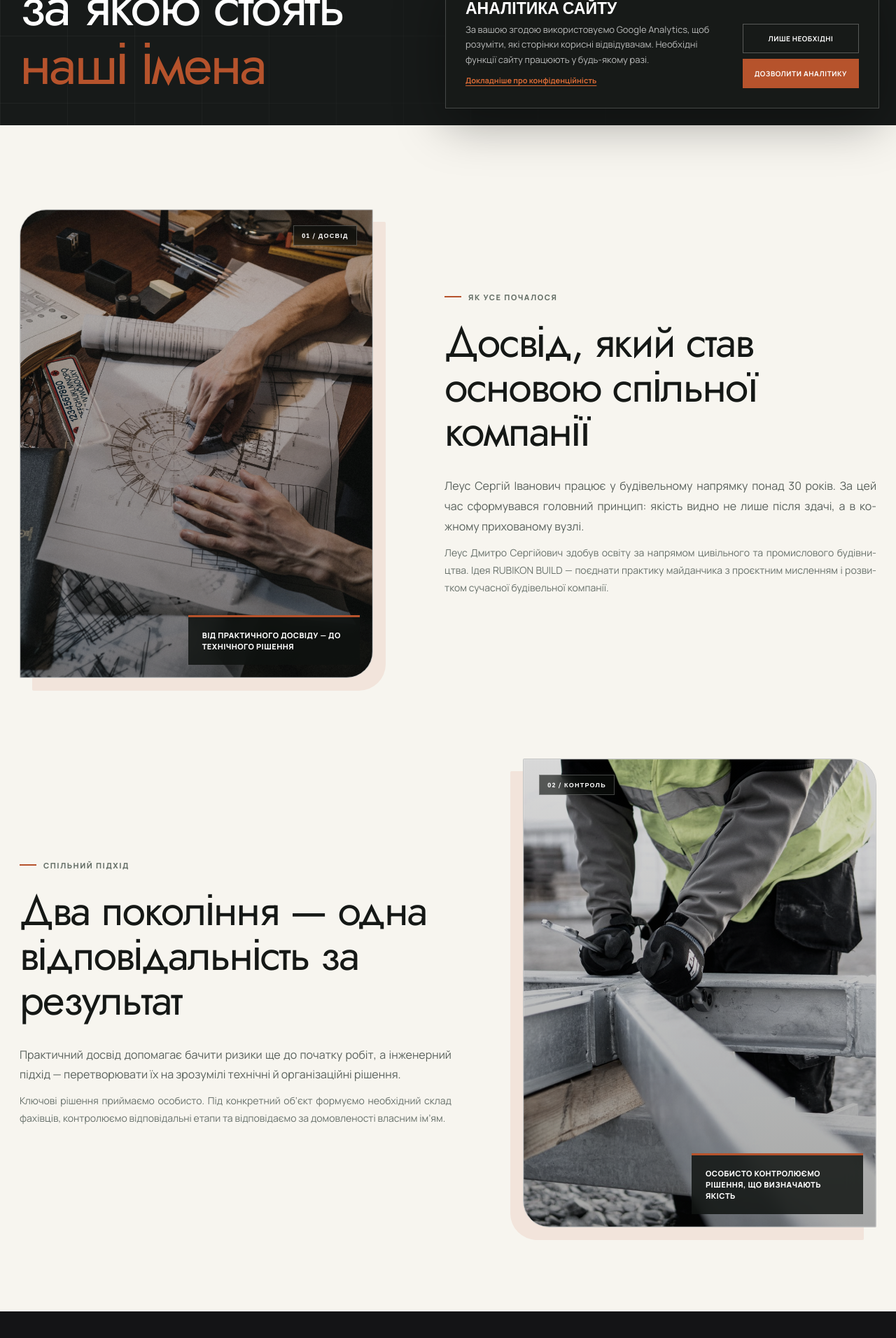
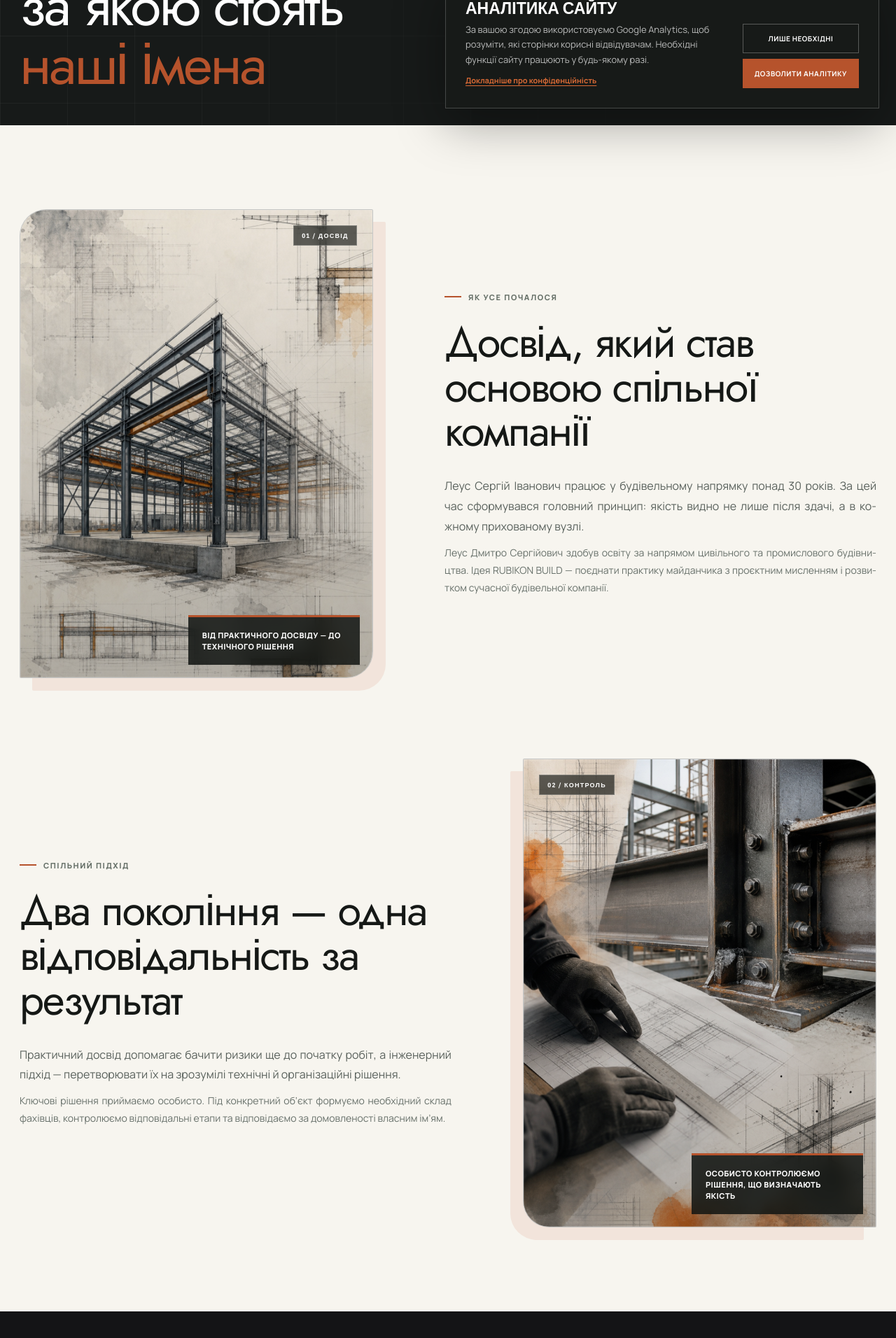
Before and after one commit to leusd100/rubikon-build, a Next.js app: page /pro-nas in a window 1280 px wide. Shown: the part 621-2533 px from the top of the page at 70% size. Built offline with nearby package versions, Linux system fonts and the light colour scheme.

Commit message:
Refresh About page imagery

```diff
--- a/app/globals.css
+++ b/app/globals.css
@@ -252,8 +252,8 @@ section[id] { scroll-margin-top: 98px; }
 .about-story-checker { gap: clamp(92px, 9vw, 138px); }
 .about-story-copy h2 { max-width: 720px; font-size: clamp(48px, 4.8vw, 70px); }
 .about-story-copy .promise-lead { margin-bottom: 28px; }
-.about-planning-visual img { object-position: center 55%; filter: saturate(.64) contrast(1.04) brightness(.94); }
-.about-control-visual img { object-position: 48% center; filter: saturate(.48) contrast(1.07) brightness(.88); }
+.about-planning-visual img { object-position: center; filter: saturate(.9) contrast(1.02); }
+.about-control-visual img { object-position: center; filter: saturate(.9) contrast(1.02); }
 
 .team { background: var(--warm); }
 .team-heading { margin-bottom: 60px; }
--- a/app/pro-nas/page.tsx
+++ b/app/pro-nas/page.tsx
@@ -12,9 +12,9 @@ export const metadata: Metadata = {
     title: 'Про RUBIKON BUILD — досвід двох поколінь',
     description: 'Родинна відповідальність, 30+ років практики та сучасний інженерний підхід.',
     url: '/pro-nas',
-    images: [{ url: `${liveUrl}/media/engineering-planning.jpg`, alt: 'RUBIKON BUILD — інженерна підготовка будівельного проєкту' }],
+    images: [{ url: `${liveUrl}/media/about-industrial-concept.jpg`, alt: 'RUBIKON BUILD — від інженерної концепції до промислової споруди' }],
   },
-  twitter: { card: 'summary_large_image', images: [`${liveUrl}/media/engineering-planning.jpg`] },
+  twitter: { card: 'summary_large_image', images: [`${liveUrl}/media/about-industrial-concept.jpg`] },
 };
 
 export default function AboutPage() {
@@ -43,8 +43,8 @@ export default function AboutPage() {
           <article className="story-row">
             <div className="promise-visual about-planning-visual">
               <Image
-                src="/media/engineering-planning.jpg"
-                alt="Опрацювання технічних креслень перед початком будівництва"
+                src="/media/about-industrial-concept.jpg"
+                alt="Архітектурна концепція промислової споруди з кресленнями металевого каркаса"
                 fill
                 sizes="(max-width: 1050px) 100vw, 46vw"
               />
@@ -68,8 +68,8 @@ export default function AboutPage() {
             </div>
             <div className="promise-visual about-control-visual">
               <Image
-                src="/media/site-quality-control.jpg"
-                alt="Перевірка геометрії металевої конструкції на будівельному майданчику"
+                src="/media/about-quality-control.jpg"
+                alt="Контроль сталевого вузла за технічним кресленням на будівельному майданчику"
                 fill
                 sizes="(max-width: 1050px) 100vw, 46vw"
               />
```
Also changed, not shown: public/media/about-industrial-concept.jpg (added), public/media/about-quality-control.jpg (added).
